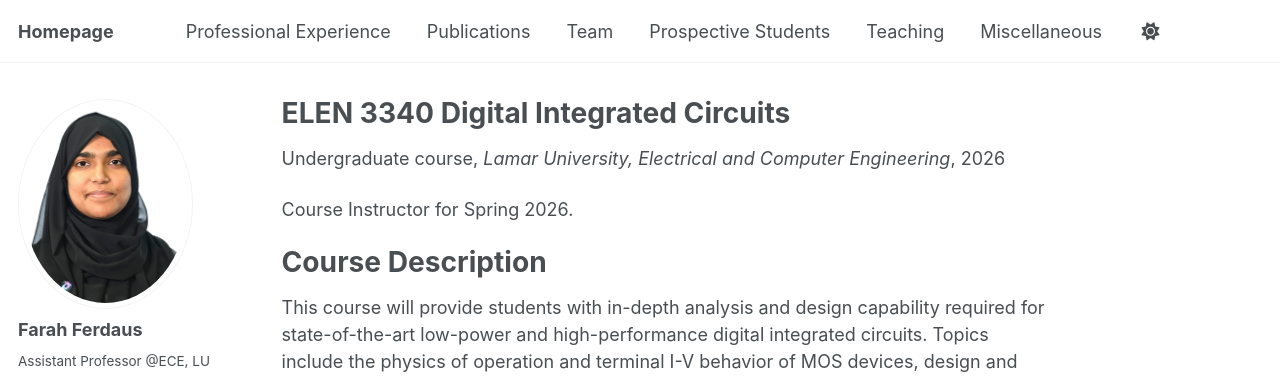
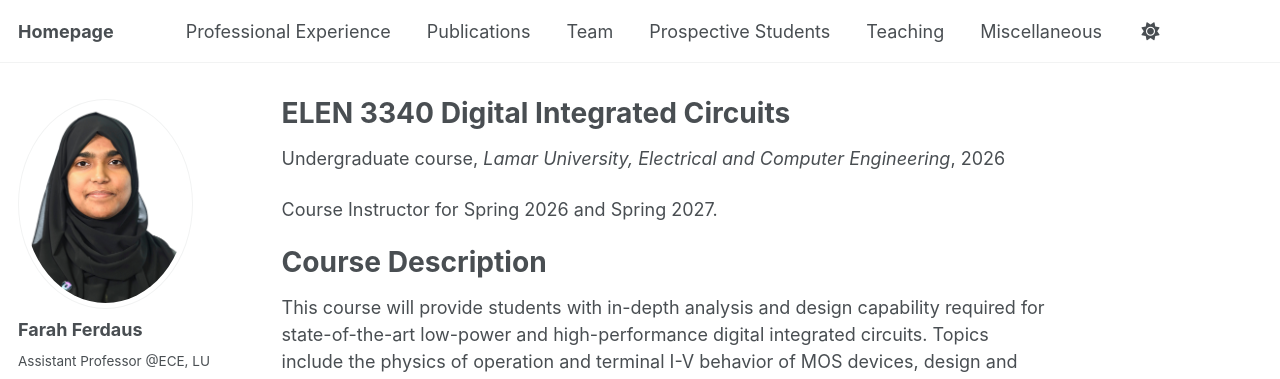
Before and after one commit to fferdaus/fferdaus.github.io, a Jekyll site: the page built from _teaching/2026-spring-teaching.md, in a window 1280 px wide and 1117 px high. Shown: the top 379 px of the window. Built offline with Jekyll 4.4.1, drawn with Linux system fonts in a browser that asks for light colours; some web fonts are replaced.

Commit message:
Update 2026-spring-teaching.md

```diff
--- a/_teaching/2026-spring-teaching.md
+++ b/_teaching/2026-spring-teaching.md
@@ -9,7 +9,7 @@ location: "Lamar, TX"
 ---
 
 <!--This is a description of a teaching experience. You can use markdown like any other post.-->
-Course Instructor for Spring 2026.
+Course Instructor for Spring 2026 and Spring 2027.
 
 Course Description
 ======
```
